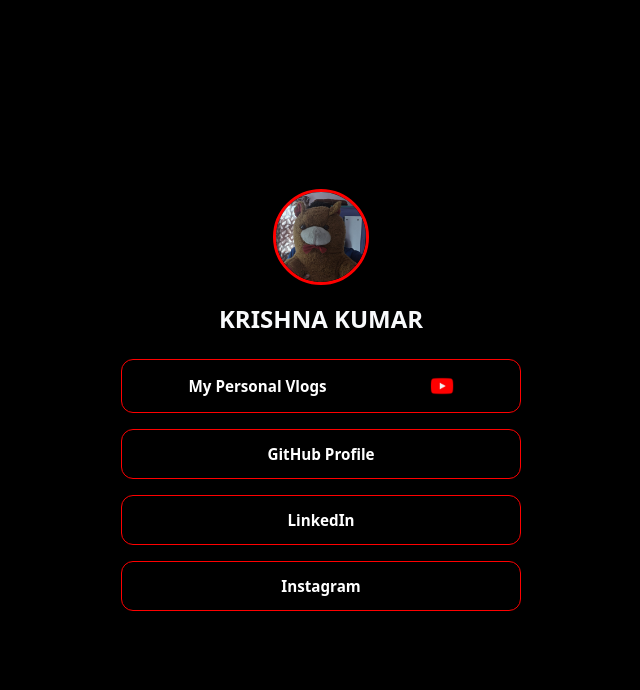
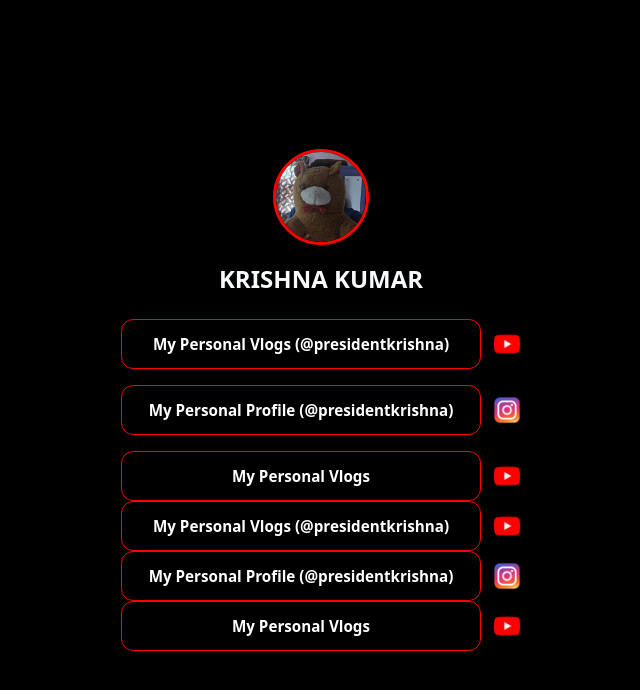
Before and after one commit to krishna22102007/LINKTREE-FOR-MY-SOCIALS--PROJECT-1-, a plain HTML site: page index.html in a window 1280 px wide. Shown: the whole page, without its empty margins (319-959 px from the left). Drawn offline with Linux system fonts and the light colour scheme.

Commit message:
Added Logos On Right

```diff
--- a/index.html
+++ b/index.html
@@ -16,19 +16,44 @@
         </header>
 
         <div class="personallinks">
-            <a href="https://yourwebsite.com" target="_blank" class="link-card">
-                My Personal Vlogs
+            <div class="link-item">
+                <a href="https://yourwebsite.com" target="_blank" class="link-card">
+                    My Personal Vlogs (@presidentkrishna)
+                </a>
                 <img src="/images/ytlogo.png" alt="YouTube" class="social-logo">
-            </a>
-            <a href="https://github.com" target="_blank" class="link-card">
-                GitHub Profile
-            </a>
-            <a href="https://linkedin.com" target="_blank" class="link-card">
-                LinkedIn
-            </a>
-            <a href="https://instagram.com" target="_blank" class="link-card">
-                Instagram
-            </a>
+            </div>
+            <div class="link-item">
+                <a href="https://yourwebsite.com" target="_blank" class="link-card">
+                    My Personal Profile (@presidentkrishna)
+                </a>
+                <img src="/images/insta.png" alt="YouTube" class="social-logo">
+            </div>
+            <div class="link-item">
+                <a href="https://yourwebsite.com" target="_blank" class="link-card">
+                    My Personal Vlogs
+                </a>
+                <img src="/images/ytlogo.png" alt="YouTube" class="social-logo">
+            </div>
+        </div>
+        <div class="gaminglinks">
+            <div class="link-item">
+                <a href="https://yourwebsite.com" target="_blank" class="link-card">
+                    My Personal Vlogs (@presidentkrishna)
+                </a>
+                <img src="/images/ytlogo.png" alt="YouTube" class="social-logo">
+            </div>
+            <div class="link-item">
+                <a href="https://yourwebsite.com" target="_blank" class="link-card">
+                    My Personal Profile (@presidentkrishna)
+                </a>
+                <img src="/images/insta.png" alt="YouTube" class="social-logo">
+            </div>
+            <div class="link-item">
+                <a href="https://yourwebsite.com" target="_blank" class="link-card">
+                    My Personal Vlogs
+                </a>
+                <img src="/images/ytlogo.png" alt="YouTube" class="social-logo">
+            </div>
         </div>
     </main>
 
--- a/style.css
+++ b/style.css
@@ -6,7 +6,7 @@
 
 body {
     font-family: system-ui, -apple-system, BlinkMacSystemFont, 'Segoe UI', Roboto, sans-serif;
-    background-color: #000000; /* Dark slate background */
+    background-color: #000000;
     color: #f8fafc;
     display: flex;
     justify-content: center;
@@ -51,10 +51,24 @@ body {
     gap: 16px;
 }
 
-.link-card {
+.personallinks {
+    display: flex;
+    flex-direction: column;
+    gap: 16px;
+}
+
+
+.link-item {
     display: flex;
     align-items: center;
-    justify-content: space-around;
+    flex-wrap: nowrap;
+    gap: 12px;
+    width: 100%;
+}
+
+.link-card {
+    flex: 1;
+    display: block;
     padding: 14px 20px;
     background-color: #000000;
     color: #ffffff;
@@ -66,14 +80,15 @@ body {
     transition: transform 0.2s ease, background-color 0.2s ease;
 }
 
+.link-card:hover {
+    background-color: #310000;
+    border-color: #ff0000;
+}
+
+
 .social-logo {
-    width: 24px;
-    height: 24px;
+    width: 28px;
+    height: 28px;
     object-fit: contain;
-    margin-left: 10px;
+    flex-shrink: 0;
 }
-.link-card:hover {
-    background-color: #5a0000;
-    border-color: #9b0000;
-    transform: translateY(-2px);
-}
```
Also changed, not shown: images/insta.png (added).
